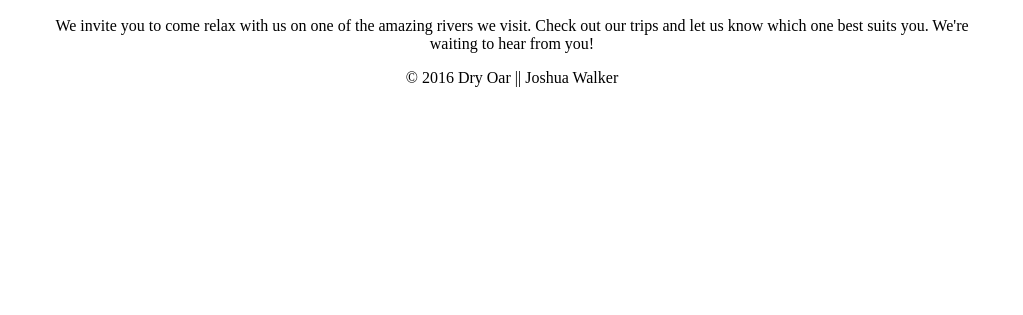
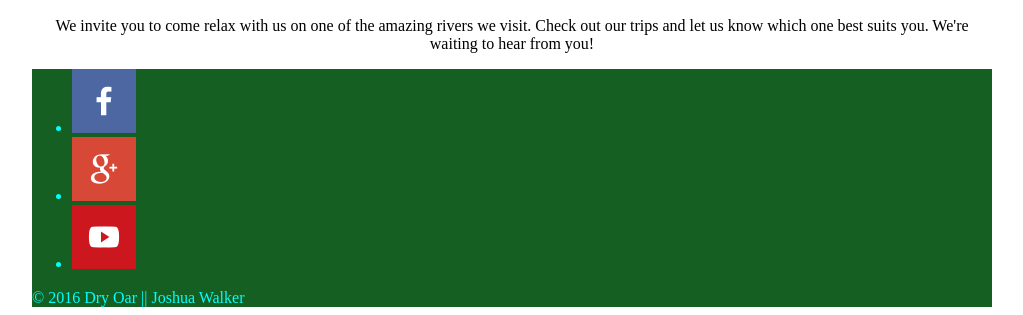
Before and after one commit to moonbite/moonbite.github.io, a plain HTML site: page index.html in a window 1280 px wide. Shown: the part 1185-1500 px from the top of the page, without its empty margins (128-1151 px from the left). Before the commit the page ends 1280 px from the top, so only its background shows below. Drawn offline with Linux system fonts and the light colour scheme.

Commit message:
homework

```diff
--- a/index.html
+++ b/index.html
@@ -69,13 +69,25 @@
             <h1> Come and Join Us!</h1>
             <p class="secound-pg">That doesn't mean we don't also like rapids. Opposites in all things after all. We believe that that tenseness that comes when you are looking down the tongue of a big string of waves makes you appreciate the calm beautiful water that always follows even more.</p>
             <img src="http://brothert.net/dryoar/images/salmon-boat-beach.jpg" alt="sunset">
-            <img src="https://encrypted-tbn1.gstatic.com/images?    q=tbn:ANd9GcSJHxQoozc3oQQCYm6f9VKxe7NavQqbRamk6blT0Rj8H4i_w0xg-Q" alt="beautiful river">
+            <img src="https://encrypted-tbn1.gstatic.com/images?q=tbn:ANd9GcSJHxQoozc3oQQCYm6f9VKxe7NavQqbRamk6blT0Rj8H4i_w0xg-Q" alt="beautiful river">
         </section>
         <section id="bottom-row">
             <h2> Come Enjoy this Trip with Us!</h2>
             <p>We invite you to come relax with us on one of the amazing rivers we visit. Check out our trips and let us know which one best suits you. We're waiting to hear from you!</p>
+        </section>
+         <nav>
+         <ul>
+        <li>
+                <a href="https://www.facebook.com/"><img src="./images/facebook.png" alt=facebook></a>
+                </li>
+                <li><a href="https://plus.google.com"><img src="./images/googleplus.png" alt=googleplus></a>
+                </li>
+                <li><a href="https://www.youtube.com/"><img src="./images/youtube.png" alt=youtube></a></li>
+
+        </ul>
             <footer>&copy; 2016 Dry Oar || Joshua Walker</footer>
-        </section>
+         </nav>
+
     </div>
 
 
```
Also changed, not shown: images/facebook.png (added), images/googleplus.png (added), images/youtube.png (added).
